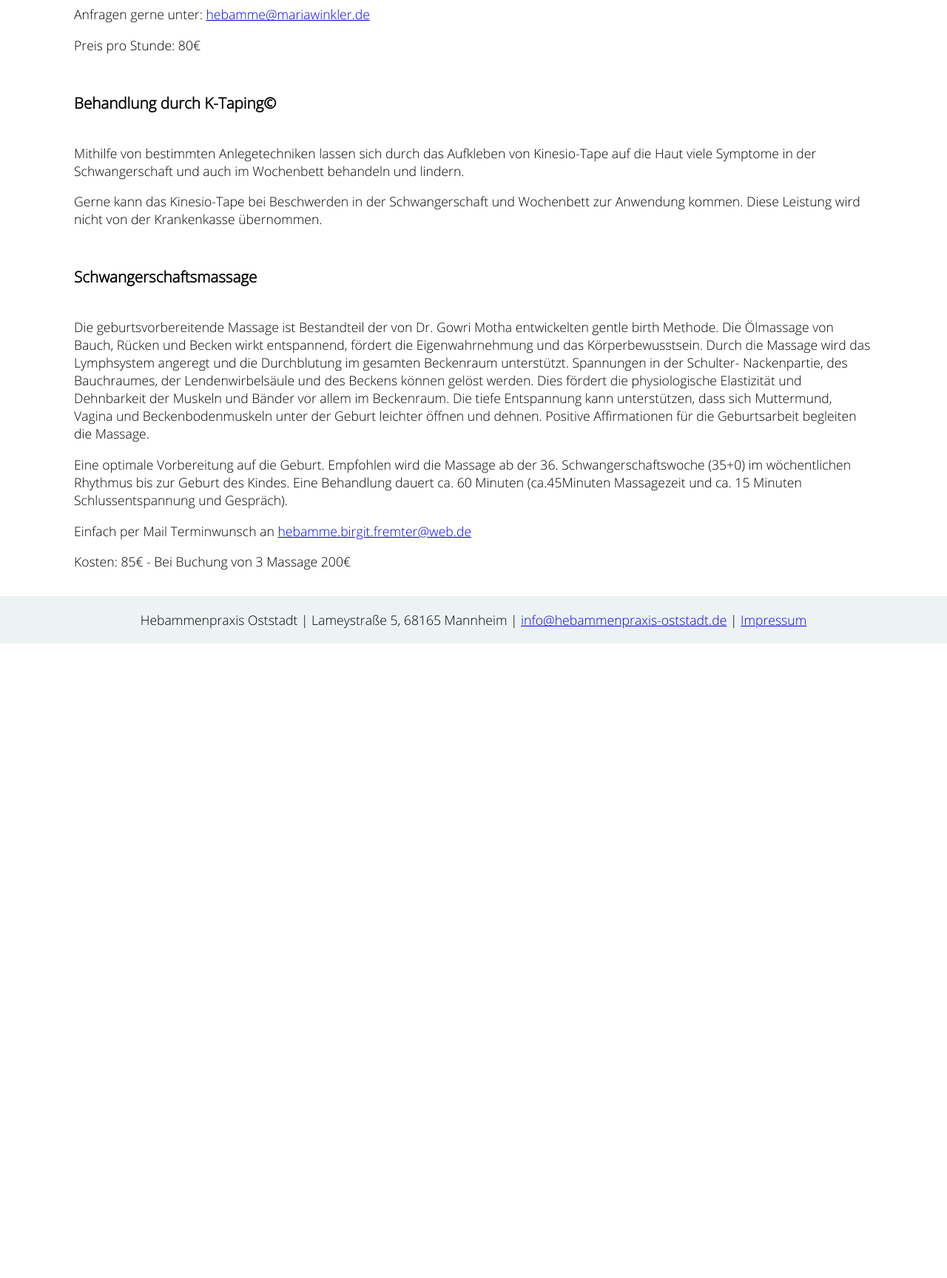
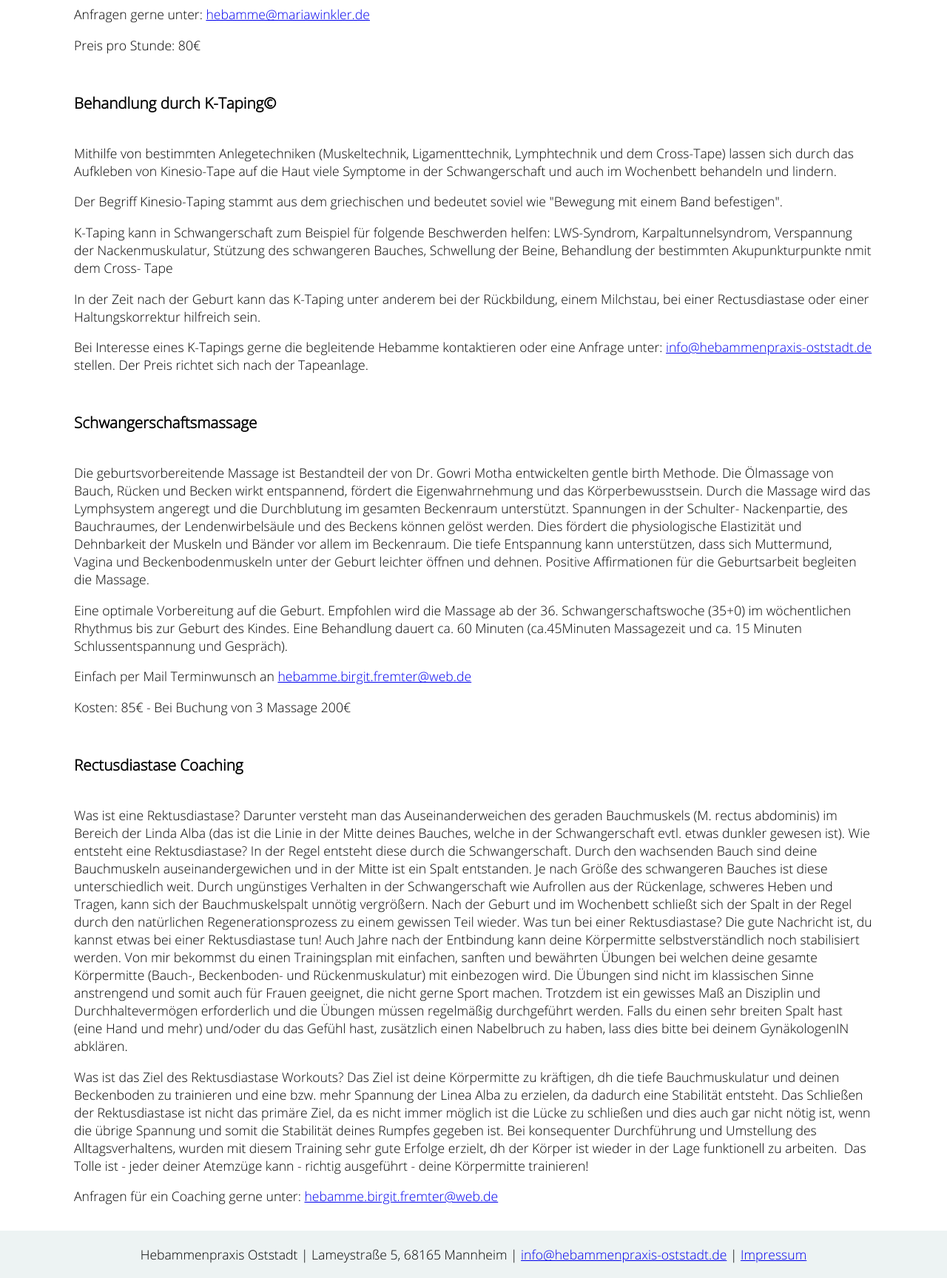
Before and after one commit to LukasBuchholzH/hebammenpraxis, a PHP site: page /leistungen.php in a window 1280 px wide. Shown: the part 3942-5670 px from the top of the page at 74% size. Before the commit the page ends 4812 px from the top, so only its background shows below. Run offline with PHP 8.4, Linux system fonts and the light colour scheme.

Commit message:
Add lesitungen

```diff
--- a/leistungen.php
+++ b/leistungen.php
@@ -198,15 +198,24 @@ include 'templates/head.php';
     <p>Preis pro Stunde: 80€</p>
 
 
-    <h3 id="leistung-ktaping">Behandlung durch K-Taping©</h3>
+    <h3 id="leistung-ktaping">Behandlung durch K-Taping©</h3>
     <p>
-      Mithilfe von bestimmten Anlegetechniken lassen sich durch das Aufkleben von Kinesio-Tape
+      Mithilfe von bestimmten Anlegetechniken (Muskeltechnik, Ligamenttechnik, Lymphtechnik und dem Cross-Tape) lassen sich durch das Aufkleben von Kinesio-Tape
       auf die Haut viele Symptome in der Schwangerschaft und auch im Wochenbett behandeln und lindern.
+    </p>
+    <p> Der Begriff Kinesio-Taping stammt aus dem griechischen und bedeutet soviel wie "Bewegung mit einem Band befestigen".
+    </p>
+    <p>
+      K-Taping kann in Schwangerschaft zum Beispiel für folgende Beschwerden helfen: LWS-Syndrom, Karpaltunnelsyndrom,
+      Verspannung der Nackenmuskulatur, Stützung des schwangeren Bauches, Schwellung der Beine, Behandlung der bestimmten Akupunkturpunkte nmit dem Cross- Tape
+    </p>
+    <p>
+      In der Zeit nach der Geburt kann das K-Taping unter anderem bei der Rückbildung, einem Milchstau, bei einer Rectusdiastase oder einer Haltungskorrektur hilfreich sein.
     </p>
 
     <p>
-      Gerne kann das Kinesio-Tape bei Beschwerden in der Schwangerschaft und Wochenbett zur Anwendung kommen.
-      Diese Leistung wird nicht von der Krankenkasse übernommen.
+    Bei Interesse eines K-Tapings gerne die begleitende Hebamme kontaktieren oder eine Anfrage unter: <a href="mailto:info@hebammenpraxis-oststadt.de">info@hebammenpraxis-oststadt.de</a> stellen.
+    Der Preis richtet sich nach der Tapeanlage.
     </p>
 
     <h3 id="leistung-massage">Schwangerschaftsmassage</h3>
@@ -229,6 +238,29 @@ include 'templates/head.php';
     <p>Einfach per Mail Terminwunsch an <a href="mailto:hebamme.birgit.fremter@web.de">hebamme.birgit.fremter@web.de</a></p>
 
     <p>Kosten: 85€ - Bei Buchung von 3 Massage 200€</p>
+
+    <h3 id="leistung-Rectusdiastase">Rectusdiastase Coaching</h3>
+    <p>
+    Was ist eine Rektusdiastase?
+    Darunter versteht man das Auseinanderweichen des geraden Bauchmuskels (M. rectus abdominis) im Bereich der Linda Alba (das ist die Linie in der Mitte deines Bauches, welche in der Schwangerschaft evtl. etwas dunkler gewesen ist).
+    Wie entsteht eine Rektusdiastase? In der Regel entsteht diese durch die Schwangerschaft.
+    Durch den wachsenden Bauch sind deine Bauchmuskeln auseinandergewichen und in der Mitte ist ein Spalt entstanden.
+    Je nach Größe des schwangeren Bauches ist diese unterschiedlich weit. Durch ungünstiges Verhalten in der Schwangerschaft wie Aufrollen aus der Rückenlage, schweres Heben und Tragen, kann sich der Bauchmuskelspalt unnötig vergrößern. Nach der Geburt und im Wochenbett schließt sich der Spalt in der Regel durch den natürlichen Regenerationsprozess zu einem gewissen Teil wieder.
+    Was tun bei einer Rektusdiastase? Die gute Nachricht ist, du kannst etwas bei einer Rektusdiastase tun!
+    Auch Jahre nach der Entbindung kann deine Körpermitte selbstverständlich noch stabilisiert werden.
+    Von mir bekommst du einen Trainingsplan mit einfachen, sanften und bewährten Übungen bei welchen deine gesamte Körpermitte (Bauch-, Beckenboden- und Rückenmuskulatur) mit einbezogen wird.
+    Die Übungen sind nicht im klassischen Sinne anstrengend und somit auch für Frauen geeignet, die nicht gerne Sport machen.
+    Trotzdem ist ein gewisses Maß an Disziplin und Durchhaltevermögen erforderlich und die Übungen müssen regelmäßig durchgeführt werden.
+    Falls du einen sehr breiten Spalt hast (eine Hand und mehr) und/oder du das Gefühl hast, zusätzlich einen Nabelbruch zu haben, lass dies bitte bei deinem GynäkologenIN abklären.
+    </p>
+
+    <p> Was ist das Ziel des Rektusdiastase Workouts? Das Ziel ist deine Körpermitte zu kräftigen, dh die tiefe Bauchmuskulatur und deinen Beckenboden zu trainieren und eine bzw. mehr Spannung der Linea Alba zu erzielen, da dadurch eine Stabilität entsteht. Das Schließen der Rektusdiastase ist nicht das primäre Ziel, da es nicht immer möglich ist die Lücke zu schließen und dies auch gar nicht nötig ist, wenn die übrige Spannung und somit die Stabilität deines Rumpfes gegeben ist. Bei konsequenter Durchführung und Umstellung des Alltagsverhaltens, wurden mit diesem Training sehr gute Erfolge erzielt, dh der Körper ist wieder in der Lage funktionell zu arbeiten.
+    Das Tolle ist - jeder deiner Atemzüge kann - richtig ausgeführt - deine Körpermitte trainieren!
+    </p>
+    <p>
+    Anfragen für ein Coaching gerne unter: <a href="mailto:hebamme.birgit.fremter@web.de">hebamme.birgit.fremter@web.de</a>
+    </p>
+
   </section>
 
 </main>
--- a/templates/navbar.php
+++ b/templates/navbar.php
@@ -21,6 +21,7 @@
             <li class="sublink"><a href="leistungen<?= $suffix ?>#leistung-hypnose">Hypnose</a></li>
             <li class="sublink"><a href="leistungen<?= $suffix ?>#leistung-ktaping">K-Taping©</a></li>
             <li class="sublink"><a href="leistungen<?= $suffix ?>#leistung-massage">Schwangershaftsmassage</a></li>
+            <li class="sublink"><a href="leistungen<?= $suffix ?>#leistung-Rectusdiastase">Rectusdiastase Coaching</a></li>
 <!--
           <li><a href="leistungen<?= $suffix ?>#vorsorge">Schwangerenvorsorge</a></li>
           <li><a href="leistungen<?= $suffix ?>#beschwerden">Hilfe bei Schwangerschaftsbeschwerden</a></li>
```
Lines whose indentation alone changed are shown as unchanged.
